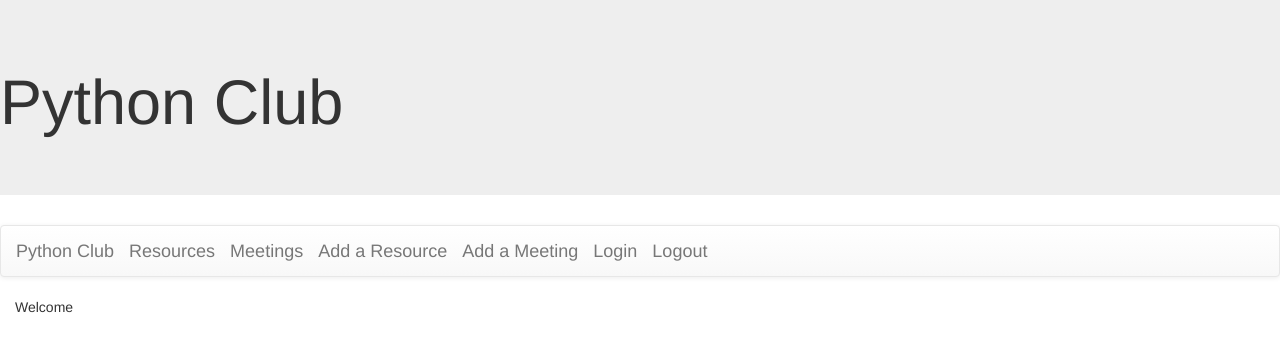
After one commit to cwagner/itc172-python, a Django app: page /club/loginmessage in a window 1280 px wide. The commit adds this page. Shown: the top 352 px of the page. Run offline with Django 3.2, Linux system fonts and the light colour scheme; some libraries are stand-ins or nearby versions.

Commit message:
Work for Assignment 9

```diff
--- a/pythonclubproject/club/templates/base.html
+++ b/pythonclubproject/club/templates/base.html
@@ -26,6 +26,8 @@
                     <li><a class="navbar-brand" href="{% url 'meetings' %}">Meetings</a></li>
                     <li><a class="navbar-brand" href="{% url 'newresource' %}">Add a Resource</a></li>
                     <li><a class="navbar-brand" href="{% url 'newmeeting' %}">Add a Meeting</a></li>
+                    <li><a class="navbar-brand" href="{% url 'login' %}">Login</a></li>
+                    <li><a class="navbar-brand" href="{% url 'logout' %}">Logout</a></li>
                 </ul>
             </div>
         </nav>
--- /dev/null
+++ b/pythonclubproject/club/templates/club/loginmessage.html
@@ -0,0 +1,6 @@
+{% extends 'base.html' %}
+{% block content %}
+
+<p>Welcome</p>
+
+{% endblock %}
--- /dev/null
+++ b/pythonclubproject/club/templates/club/logoutmessage.html
@@ -0,0 +1,6 @@
+{% extends 'base.html' %}
+{% block content %}
+
+<p>Welcome</p>
+
+{% endblock %}
--- a/pythonclubproject/club/urls.py
+++ b/pythonclubproject/club/urls.py
@@ -8,4 +8,6 @@ urlpatterns=[
     path('meetingdetails/<int:id>', views.meetingdetail, name='meetingdetails'),
     path('newresource/', views.newResource, name='newresource'),
     path('newmeeting/', views.newMeeting, name='newmeeting'),
+    path('loginmessage', views.loginmessage, name='loginmessage'),
+    path('logoutmessage', views.logoutmessage, name='logoutmessage'),
 ]
--- a/pythonclubproject/club/views.py
+++ b/pythonclubproject/club/views.py
@@ -1,6 +1,7 @@
 from django.shortcuts import render, get_object_or_404
 from .models import Resource, Meeting
 from .forms import ResourceForm, MeetingForm
+from django.contrib.auth.decorators import login_required
 
 # Create your views here.
 
@@ -19,6 +20,7 @@ def meetingdetail(request, id):
     detail = get_object_or_404(Meeting, pk=id)
     return render(request, 'club/meetingdetails.html', {'detail': detail})
 
+@login_required
 def newResource(request):
     form = ResourceForm
     if request.method == 'POST':
@@ -31,6 +33,7 @@ def newResource(request):
         form = ResourceForm()
     return render(request, 'club/newresource.html', {'form': form})
 
+@login_required
 def newMeeting(request):
     form = MeetingForm
     if request.method == 'POST':
@@ -42,3 +45,9 @@ def newMeeting(request):
     else:
         form = MeetingForm()
     return render(request, 'club/newmeeting.html', {'form': form})
+
+def loginmessage(request):
+    return render(request, 'club/loginmessage.html')
+
+def logoutmessage(request):
+    return render(request, 'club/logoutmessage.html')
--- a/pythonclubproject/pythonclubproject/settings.py
+++ b/pythonclubproject/pythonclubproject/settings.py
@@ -123,3 +123,5 @@ USE_TZ = True
 # https://docs.djangoproject.com/en/2.1/howto/static-files/
 
 STATIC_URL = '/static/'
+LOGIN_REDIRECT_URL = 'loginmessage'
+LOGOUT_REDIRECT_URL = 'logoutmessage'
--- a/pythonclubproject/pythonclubproject/urls.py
+++ b/pythonclubproject/pythonclubproject/urls.py
@@ -18,5 +18,6 @@ from django.urls import path, include
 
 urlpatterns = [
     path('admin/', admin.site.urls),
+    path('accounts/', include('django.contrib.auth.urls')),
     path('club/', include('club.urls')),
 ]
--- a/techreview/tech/templates/base.html
+++ b/techreview/tech/templates/base.html
@@ -21,6 +21,8 @@
                 <li><a href="{% url 'techtypes' %}">Types</a></li>
                 <li><a href="{% url 'getproducts' %}">Products</a></li>
                 <li><a href="{% url 'newproduct' %}">Add Products</a></li>
+                <li><a href="{% url 'login' %}">Login</a></li>
+                <li><a href="{% url 'logout' %}">Logout</a></li>
             </ul>
         </div>
     </nav>
--- /dev/null
+++ b/techreview/tech/templates/tech/loginmessage.html
@@ -0,0 +1,6 @@
+{% extends 'base.html' %}
+{% block content %}
+
+<p>Welcome</p>
+
+{% endblock %}
--- /dev/null
+++ b/techreview/tech/templates/tech/logoutmessage.html
@@ -0,0 +1,6 @@
+{% extends 'base.html' %}
+{% block content %}
+
+<p>You have been logged out</p>
+
+{% endblock %}
--- a/techreview/tech/urls.py
+++ b/techreview/tech/urls.py
@@ -6,5 +6,7 @@ urlpatterns=[
     path('techtypes/', views.techtypes, name='techtypes'),
     path('products/', views.getproducts, name='getproducts'),
     path('productdetail/<int:id>', views.productdetail, name='details'),
-    path('newproduct/', views.newProduct, name='newproduct')
+    path('newproduct/', views.newProduct, name='newproduct'),
+    path('loginmessage', views.loginmessage, name='loginmessage'),
+    path('logoutmessage', views.logoutmessage, name='logoutmessage'),
 ]
--- a/techreview/techreview/settings.py
+++ b/techreview/techreview/settings.py
@@ -123,3 +123,5 @@ USE_TZ = True
 # https://docs.djangoproject.com/en/2.1/howto/static-files/
 
 STATIC_URL = '/static/'
+LOGIN_REDIRECT_URL = 'loginmessage'
+LOGOUT_REDIRECT_URL = 'logoutmessage'
--- a/techreview/techreview/urls.py
+++ b/techreview/techreview/urls.py
@@ -18,5 +18,6 @@ from django.urls import path, include
 
 urlpatterns = [
     path('admin/', admin.site.urls),
+    path('accounts/', include('django.contrib.auth.urls')),
     path('tech/', include('tech.urls')),
 ]
```
Also changed, not shown: pythonclubproject/club/templates/registration/login.html (added, +11 -0 lines), techreview/tech/templates/registration/login.html (added, +11 -0 lines), techreview/tech/tests.py (+11 -0 lines), techreview/tech/views.py (+8 -0 lines).
